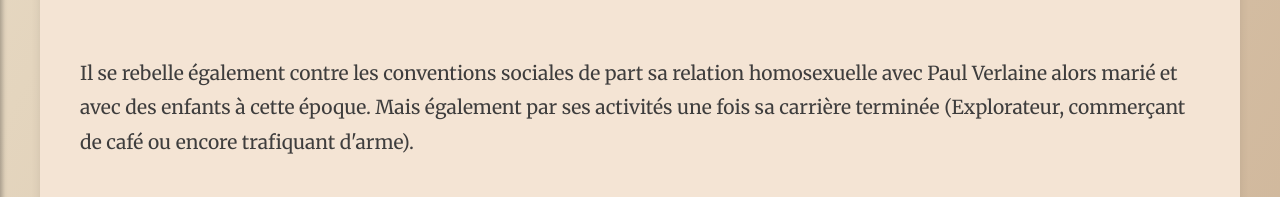
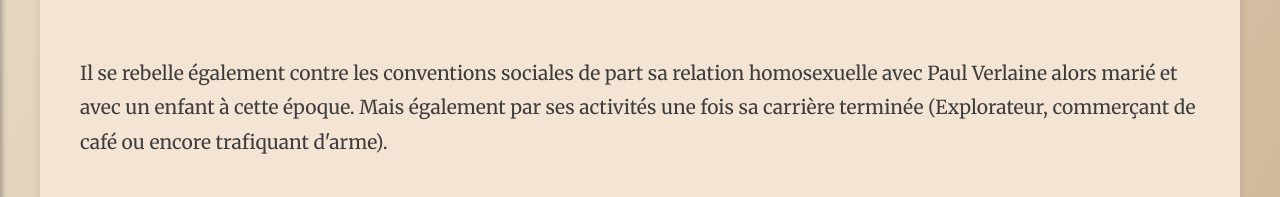
Before and after one commit to MiloMassias/arthur-rimbaud-poete-rebelle, a plain HTML site: page page1.html in a window 1280 px wide. Shown: the part 366-563 px from the top of the page. Drawn offline with nearby package versions, Linux system fonts and the light colour scheme.

Commit message:
Update page1.html

```diff
--- a/page1.html
+++ b/page1.html
@@ -24,7 +24,7 @@
         </header>
         <p>Dans ses oeuvres, Rimbaud critique activement les institutions. Il critique nottament Napoleon III dans "Rages de César", "L'Éclatante Victoire de Sarrebrück" et "Le Forgeron"(par l'intermédiare de Louix XVI) et L'Eglise dans "Le Mal et "Le chatiment de Tartufe". Il critique également le système judiciaire dans "Bal des pendus" et la guerre dans "Le dormeur de val" et "Le Mal"		</p>
 		</br>
-		<p>Il se rebelle également contre les conventions sociales de part sa relation homosexuelle avec Paul Verlaine alors marié et avec des enfants à cette époque. Mais également par ses activités une fois sa carrière terminée (Explorateur, commerçant de café ou encore trafiquant d'arme). </p>
+		<p>Il se rebelle également contre les conventions sociales de part sa relation homosexuelle avec Paul Verlaine alors marié et avec un enfant à cette époque. Mais également par ses activités une fois sa carrière terminée (Explorateur, commerçant de café ou encore trafiquant d'arme). </p>
 		</br>
 		<center>
 			<img src="images/couple.jpg" width="40%"/>
```
